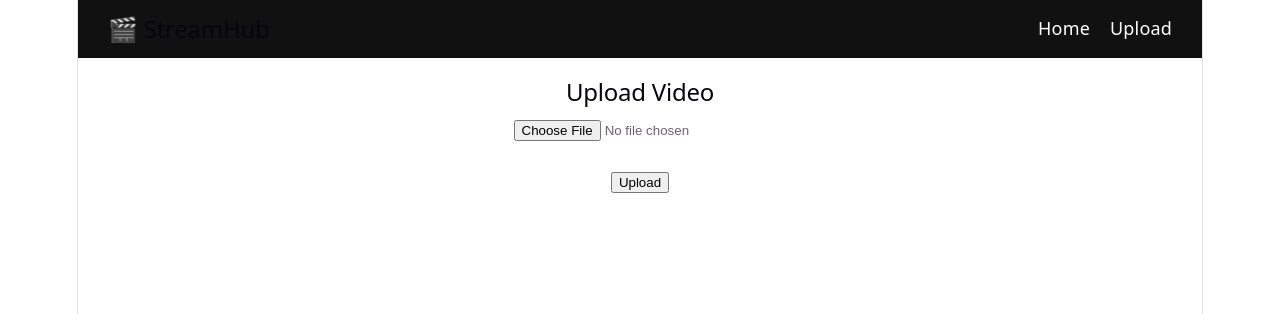
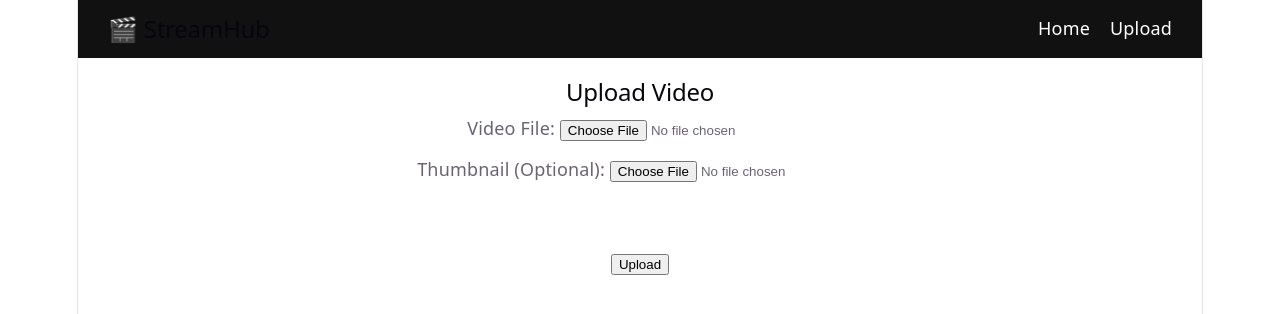
Before and after one commit to NevilVataliya/distributed-video-platform, a React app in the folder frontend/: page /upload in a window 1280 px wide. Shown: the top 314 px of the page. Built offline with nearby package versions, Linux system fonts and the light colour scheme; the HTML template or start-up script is replaced by a standard one.

Commit message:
connected backend and frontend and added thumbnail options

```diff
--- a/frontend/src/pages/FeedPage.jsx
+++ b/frontend/src/pages/FeedPage.jsx
@@ -39,10 +39,22 @@ export default function FeedPage() {
               border: "1px solid #ccc",
               padding: "10px",
               cursor: "pointer",
+              borderRadius: "10px",
             }}
             onClick={() => navigate(`/watch/${video._id}`)}
           >
-            <p>{video.title || "Untitled Video"}</p>
+            {video.thumbnail ? (
+              <img
+                src={video.thumbnail}
+                alt="Thumbnail"
+                style={{ width: "100%", height: "200px", objectFit: "cover", borderRadius: "8px", marginBottom: "10px" }}
+              />
+            ) : (
+              <div style={{ width: "100%", height: "200px", backgroundColor: "#eee", borderRadius: "8px", marginBottom: "10px", display: "flex", alignItems: "center", justifyContent: "center" }}>
+                <span>No Thumbnail</span>
+              </div>
+            )}
+            <p style={{ fontWeight: "bold", margin: 0 }}>{video.title || "Untitled Video"}</p>
           </div>
         ))}
       </div>
--- a/frontend/src/pages/UploadPage.jsx
+++ b/frontend/src/pages/UploadPage.jsx
@@ -4,6 +4,7 @@ import { useNavigate } from "react-router-dom";
 
 export default function UploadPage() {
   const [file, setFile] = useState(null);
+  const [thumbnail, setThumbnail] = useState(null);
   const [status, setStatus] = useState("");
   const navigate = useNavigate();
 
@@ -15,6 +16,9 @@ export default function UploadPage() {
 
     const formData = new FormData();
     formData.append("video", file);
+    if (thumbnail) {
+      formData.append("thumbnail", thumbnail);
+    }
 
     try {
       setStatus("Uploading...");
@@ -59,10 +63,23 @@ export default function UploadPage() {
     <div style={{ padding: "20px" }}>
       <h2>Upload Video</h2>
 
-      <input
-        type="file"
-        onChange={(e) => setFile(e.target.files[0])}
-      />
+      <div style={{ marginBottom: "15px" }}>
+        <label>Video File: </label>
+        <input
+          type="file"
+          accept="video/*"
+          onChange={(e) => setFile(e.target.files[0])}
+        />
+      </div>
+
+      <div style={{ marginBottom: "15px" }}>
+        <label>Thumbnail (Optional): </label>
+        <input
+          type="file"
+          accept="image/*"
+          onChange={(e) => setThumbnail(e.target.files[0])}
+        />
+      </div>
 
       <br /><br />
 
```
